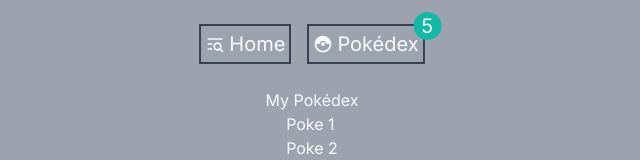
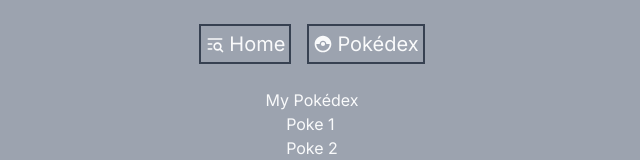
Before and after one commit to cleisonmp/pokedex, a Next.js app: page /pokedex in a window 1280 px wide. Shown: the top 160 px of the page, without its empty margins (328-968 px from the left). Built offline with nearby package versions, Linux system fonts and the light colour scheme.

Commit message:
feat: show number of captured pokemons ::sparkles

```diff
--- a/src/components/common/header/index.tsx
+++ b/src/components/common/header/index.tsx
@@ -1,8 +1,11 @@
 import Link from 'next/link'
 import { MdCatchingPokemon } from 'react-icons/md'
 import { TbListSearch } from 'react-icons/tb'
+import { usePokedexStore } from '../../../stores/pokedex'
 
 export const Header = () => {
+  const totalPokemonsCatched = usePokedexStore((state) => state.pokemons.length)
+
   return (
     <header className='flex items-center justify-center gap-4 py-6 text-xl'>
       <Link
@@ -18,9 +21,11 @@
       >
         <MdCatchingPokemon />
         Pokédex
-        <div className='absolute right-0 top-0 -translate-y-1/2 translate-x-2/3 rounded-full bg-teal-500 px-2'>
-          5
-        </div>
+        {totalPokemonsCatched > 0 && (
+          <div className='absolute right-0 top-0 -translate-y-1/2 translate-x-2/3 rounded-full bg-teal-500 px-2 text-sm'>
+            {totalPokemonsCatched}
+          </div>
+        )}
       </Link>
     </header>
   )
```
